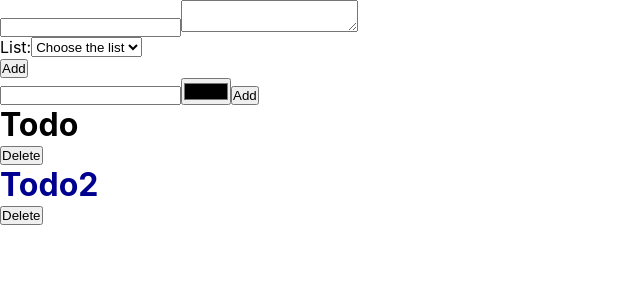
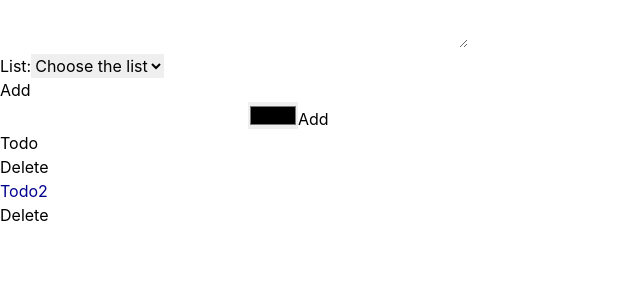
Before and after one commit to yuriinagorniak/task-manager, a React (Create React App) app: page / in a window 1280 px wide. Shown: the top 300 px of the page, without its empty margins (0-640 px from the left). Built offline with nearby package versions, Linux system fonts and the light colour scheme.

Commit message:
Added tailwind to the project

```diff
--- a/package.json
+++ b/package.json
@@ -40,5 +40,8 @@
       "last 1 firefox version",
       "last 1 safari version"
     ]
+  },
+  "devDependencies": {
+    "tailwindcss": "^3.4.3"
   }
 }
--- a/src/index.css
+++ b/src/index.css
@@ -1,3 +1,7 @@
+@tailwind base;
+@tailwind components;
+@tailwind utilities;
+
 body {
   margin: 0;
   font-family: -apple-system, BlinkMacSystemFont, 'Segoe UI', 'Roboto', 'Oxygen',
@@ -6,8 +10,3 @@ body {
   -webkit-font-smoothing: antialiased;
   -moz-osx-font-smoothing: grayscale;
 }
-
-code {
-  font-family: source-code-pro, Menlo, Monaco, Consolas, 'Courier New',
-    monospace;
-}
--- /dev/null
+++ b/tailwind.config.js
@@ -0,0 +1,10 @@
+/** @type {import('tailwindcss').Config} */
+module.exports = {
+  content: [
+    "./src/**/*.{js,jsx,ts,tsx}"
+  ],
+  theme: {
+    extend: {},
+  },
+  plugins: [],
+}
```
Also changed, not shown: 1 other file (tests, documents, lock files or other folders).
